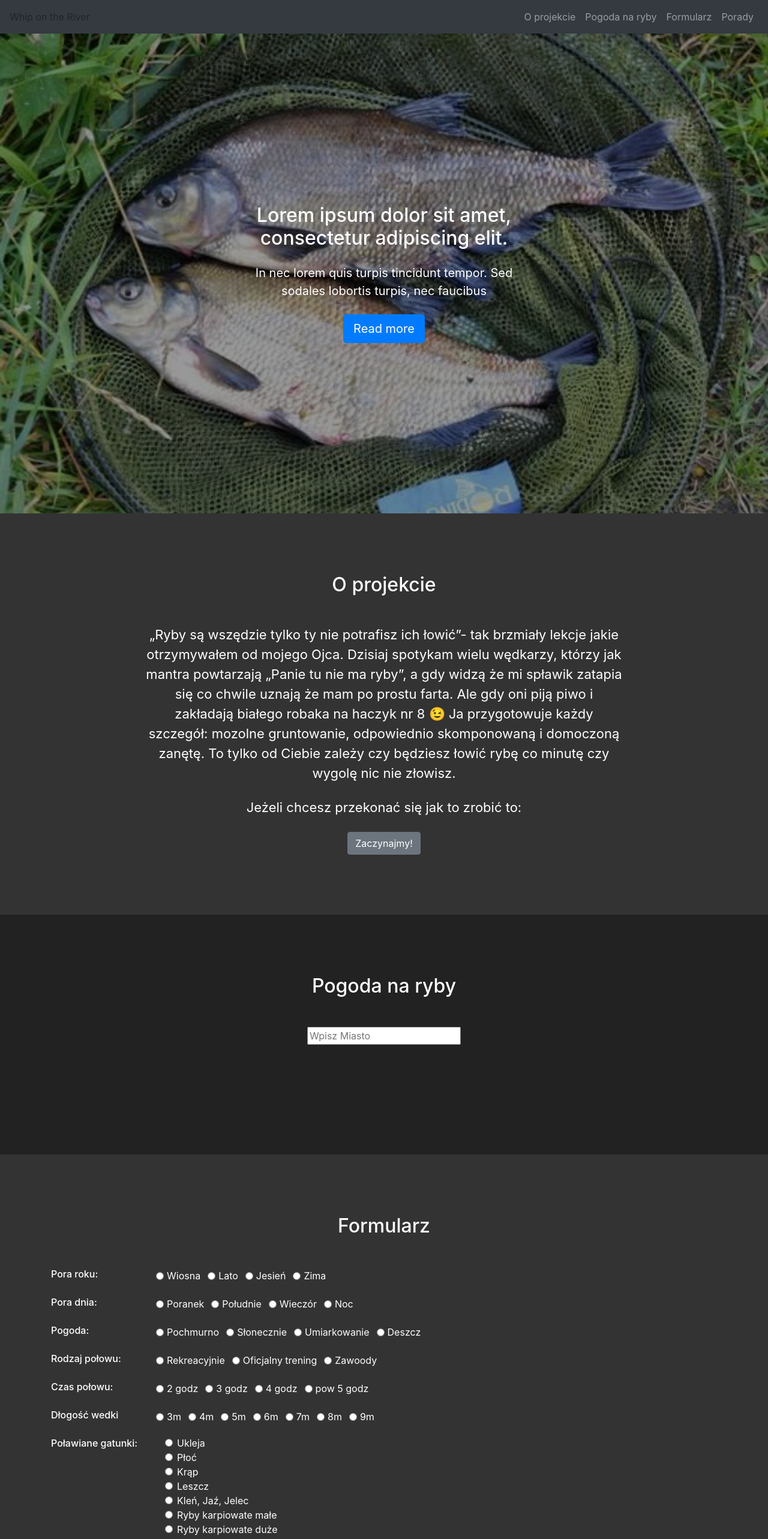
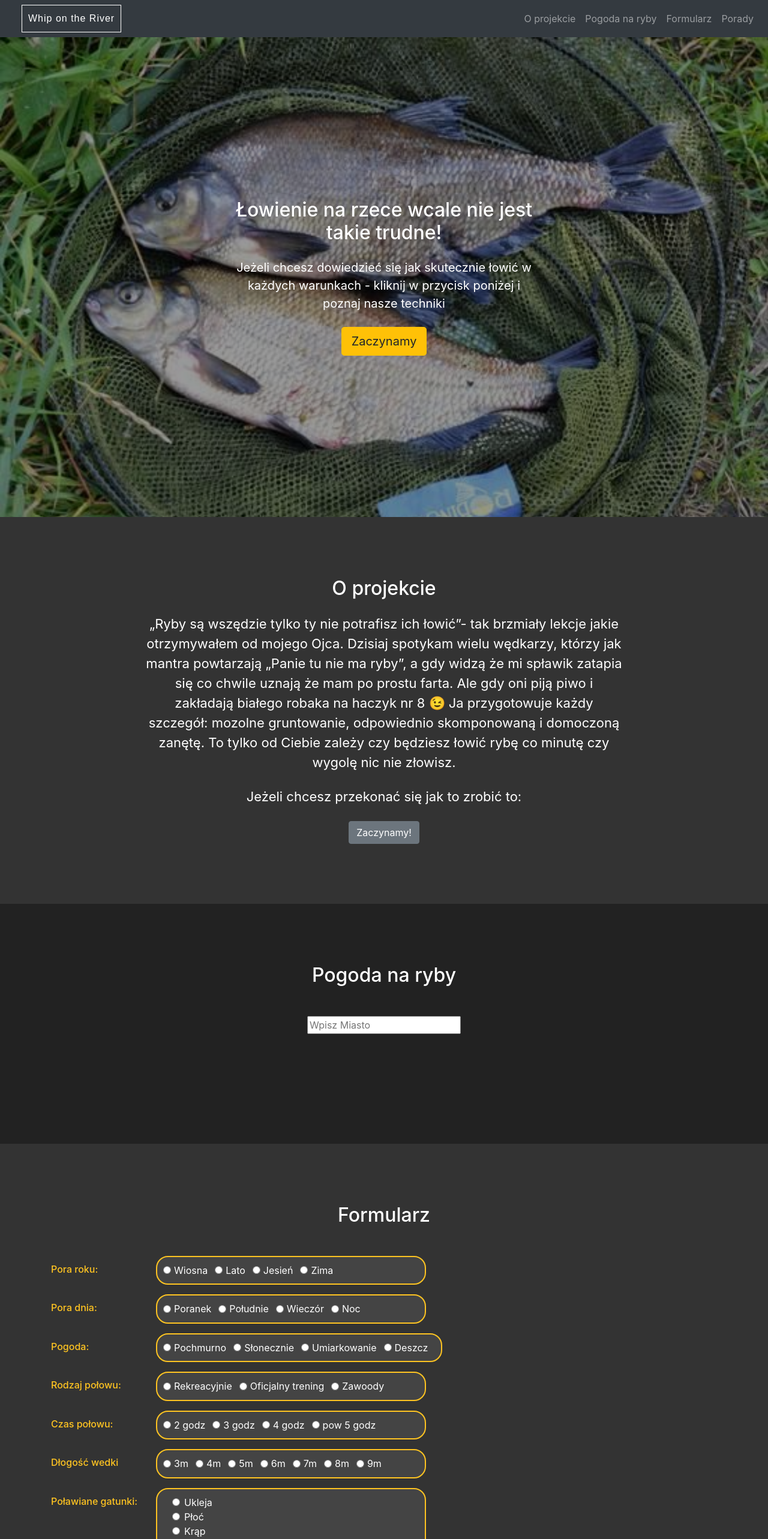
Before and after one commit to TomekRatajczak/React_app1, a React (Create React App) app in the folder wotr/: page / in a window 1280 px wide. Shown: the top 2566 px of the page at 60% size. Built offline with nearby package versions, Linux system fonts and the light colour scheme.

Commit message:
next commit

```diff
--- a/wotr/src/components/About/index.js
+++ b/wotr/src/components/About/index.js
@@ -4,9 +4,9 @@ import s from './style.module.css';
 export default function About({title, subtitle, subtitle2, button}) {
   return (
     <div className={s.root}>
-      <div className="d-flex align-items-center h-100">
+      <div className="d-flex align-items-center">
         <div className={s.text}>
-          <h2 className="mb-5">{title}</h2>
+        <h2 cassName="mb-5 text-center">{title}</h2>
           <div className="mt-4 mb-4">{subtitle}</div>
           <div className="mt-4 mb-4">{subtitle2}</div>
           <button className="btn btn-secondary">{button}</button>
--- a/wotr/src/components/About/style.module.css
+++ b/wotr/src/components/About/style.module.css
@@ -10,3 +10,8 @@
   max-width: 800px;
   font-size: 22px;
 }
+.header{
+
+  padding: 10px;
+  border:2px solid #ffc421;
+}
--- a/wotr/src/components/FishingForm/index.js
+++ b/wotr/src/components/FishingForm/index.js
@@ -9,6 +9,7 @@ export default function FishingForm({ title }) {
         <form className="form-group">
           <div className="row">
             <legend className="col-form-label col-sm-2 pt-0">Pora roku:</legend>
+            <div className={s.border}>
               <div class="form-check form-check-inline">
                 <input className="form-check-input" type="radio" name="genere" id="Wiosna" value="Wiosna" />
                 <label className="form-check-label" for="Wiosna">Wiosna</label>
@@ -26,10 +27,12 @@ export default function FishingForm({ title }) {
                 <label className="form-check-label" for="Zima">Zima</label>
               </div>
             </div>
+          </div>
         </form>
         <form className="form-group">
           <div className="row">
             <legend className="col-form-label col-sm-2 pt-0">Pora dnia:</legend>
+            <div className={s.border}>
               <div class="form-check form-check-inline">
                 <input className="form-check-input" type="radio" name="genere" id="Poranek" value="Poranek" />
                 <label className="form-check-label" for="Poranek">Poranek</label>
@@ -47,10 +50,12 @@ export default function FishingForm({ title }) {
                 <label className="form-check-label" for="Noc">Noc</label>
               </div>
             </div>
+          </div>
         </form>
         <form className="form-group">
           <div className="row">
             <legend className="col-form-label col-sm-2 pt-0">Pogoda:</legend>
+            <div className={s.border}>
               <div class="form-check form-check-inline">
                 <input className="form-check-input" type="radio" name="genere" id="Pochmurno" value="Pochmurno" />
                 <label className="form-check-label" for="Pochmurno">Pochmurno</label>
@@ -68,10 +73,12 @@ export default function FishingForm({ title }) {
                 <label className="form-check-label" for="Deszcz">Deszcz</label>
               </div>
             </div>
+          </div>
         </form>
         <form className="form-group">
           <div className="row">
             <legend className="col-form-label col-sm-2 pt-0">Rodzaj połowu:</legend>
+            <div className={s.border}>
               <div class="form-check form-check-inline">
                 <input className="form-check-input" type="radio" name="genere" id="Rekreacyjnie" value="Rekreacyjnie" />
                 <label className="form-check-label" for="Rekreacyjnie">Rekreacyjnie</label>
@@ -85,10 +92,12 @@ export default function FishingForm({ title }) {
                 <label className="form-check-label" for="Zawoody">Zawoody</label>
               </div>
             </div>
+          </div>
         </form>
         <form className="form-group">
           <div className="row">
             <legend className="col-form-label col-sm-2 pt-0">Czas połowu:</legend>
+            <div className={s.border}>
               <div class="form-check form-check-inline">
                 <input className="form-check-input" type="radio" name="genere" id="2 godz" value="2 godz" />
                 <label className="form-check-label" for="2 godz">2 godz</label>
@@ -106,10 +115,12 @@ export default function FishingForm({ title }) {
                 <label className="form-check-label" for="pow 5 godz">pow 5 godz</label>
               </div>
             </div>
+          </div>
         </form>
         <form className="form-group">
           <div className="row">
             <legend className="col-form-label col-sm-2 pt-0">Dłogość wedki</legend>
+            <div className={s.border}>
               <div class="form-check form-check-inline">
                 <input className="form-check-input" type="radio" name="genere" id="3m" value="3m" />
                 <label className="form-check-label" for="3m">3m</label>
@@ -139,10 +150,12 @@ export default function FishingForm({ title }) {
                 <label className="form-check-label" for="9m">9m</label>
               </div>
             </div>
+          </div>
         </form>
         <form className="form-group">
           <div className="row">
             <legend className="col-form-label col-sm-2 pt-0">Poławiane gatunki:</legend>
+            <div className={s.border}>
               <div className="col-sm-10">
                 <div className="form-check">
                   <input className="form-check-input" type="radio" name="genere" id="Ukleja" value="Ukleja" />
@@ -174,6 +187,7 @@ export default function FishingForm({ title }) {
                 </div>
               </div>
             </div>
+          </div>
         </form>
       </div>
     </div>
--- a/wotr/src/components/FishingForm/style.module.css
+++ b/wotr/src/components/FishingForm/style.module.css
@@ -7,4 +7,14 @@
 
 legend{
     font-weight: 500;
+    color: #ffc421;
+    margin-top: 10px;
 }
+
+.border{
+    border: 2px solid #ffc421;
+    padding: 10px;
+    border-radius: 20px;
+    background-color: #444;
+    min-width: 450px;
+}
--- a/wotr/src/components/Header/index.js
+++ b/wotr/src/components/Header/index.js
@@ -12,7 +12,7 @@ export default function Header({ logo, menu }) {
     <div className={s.Header}>
 
       <nav className="navbar justify-content-between align-items-center navbar-expand-md navbar-dark bg-dark">
-        <div>{logo}</div>
+        <div className={s.logo}>{logo}</div>
         <div>
           <Navigation menu={menu} />
         </div>
--- a/wotr/src/components/Header/style.module.css
+++ b/wotr/src/components/Header/style.module.css
@@ -1,3 +1,12 @@
 .header{
     padding:20px  0;
 }
+
+.logo{
+    font-family: Arial, Helvetica, sans-serif;
+    color: white;
+    letter-spacing: 1px;
+    padding: 10px;
+    border: 1px solid #fff;
+    margin-left: 20px;
+}
--- a/wotr/src/components/Hero/index.js
+++ b/wotr/src/components/Hero/index.js
@@ -9,7 +9,7 @@ export default function Hero({title,subtitle,button,images}) {
         <div className={s.text}>
           <h2>{title}</h2>
           <div className="mt-4 mb-4">{subtitle}</div>
-          <button className="btn btn-primary btn-lg">{button}</button>
+          <button className="btn btn-primary btn-lg btn-warning">{button}</button>
         </div>
       </div>
     </div>
--- a/wotr/src/homepage.const.js
+++ b/wotr/src/homepage.const.js
@@ -16,9 +16,9 @@ export const homepage = {
       },
     ],
     hero: {
-      title: 'Lorem ipsum dolor sit amet, consectetur adipiscing elit.',
-      subtitle: 'In nec lorem quis turpis tincidunt tempor. Sed sodales lobortis turpis, nec faucibus',
-      button: "Read more",
+      title: 'Łowienie na rzece wcale nie jest takie trudne!',
+      subtitle: 'Jeżeli chcesz dowiedzieć się jak skutecznie łowić w każdych warunkach - kliknij w przycisk poniżej i poznaj nasze techniki',
+      button: "Zaczynamy",
       images: [
         require('./images/1.jpg'),
         require('./images/2.jpg'),
@@ -28,7 +28,7 @@ export const homepage = {
     about: {
       title: 'O projekcie',
       subtitle: '„Ryby są wszędzie tylko ty nie potrafisz ich łowić”- tak brzmiały lekcje jakie otrzymywałem od mojego Ojca. Dzisiaj spotykam wielu wędkarzy, którzy jak mantra powtarzają „Panie tu nie ma ryby”, a gdy widzą że mi spławik zatapia się co chwile uznają że mam po prostu farta. Ale gdy oni piją piwo i zakładają białego robaka na haczyk nr 8 😉 Ja przygotowuje każdy szczegół: mozolne gruntowanie, odpowiednio skomponowaną i domoczoną zanętę. To tylko od Ciebie zależy czy będziesz łowić rybę co minutę czy wygolę nic nie złowisz.',subtitle2: 'Jeżeli chcesz przekonać się jak to zrobić to: ',
-      button: "Zaczynajmy!"
+      button: "Zaczynamy!"
     },
     weather: {
       title: 'Pogoda na ryby',
```
Also changed, not shown: 1 other file (tests, documents, lock files or other folders). Lines whose indentation alone changed are shown as unchanged.
